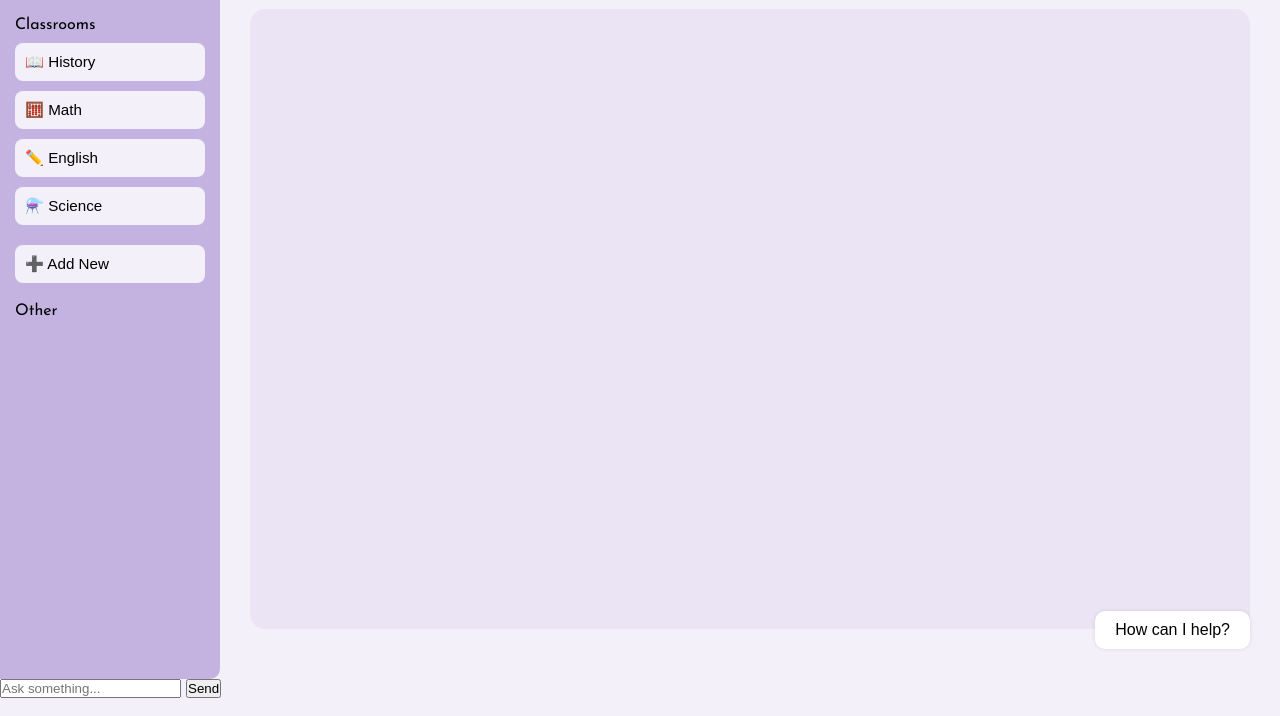
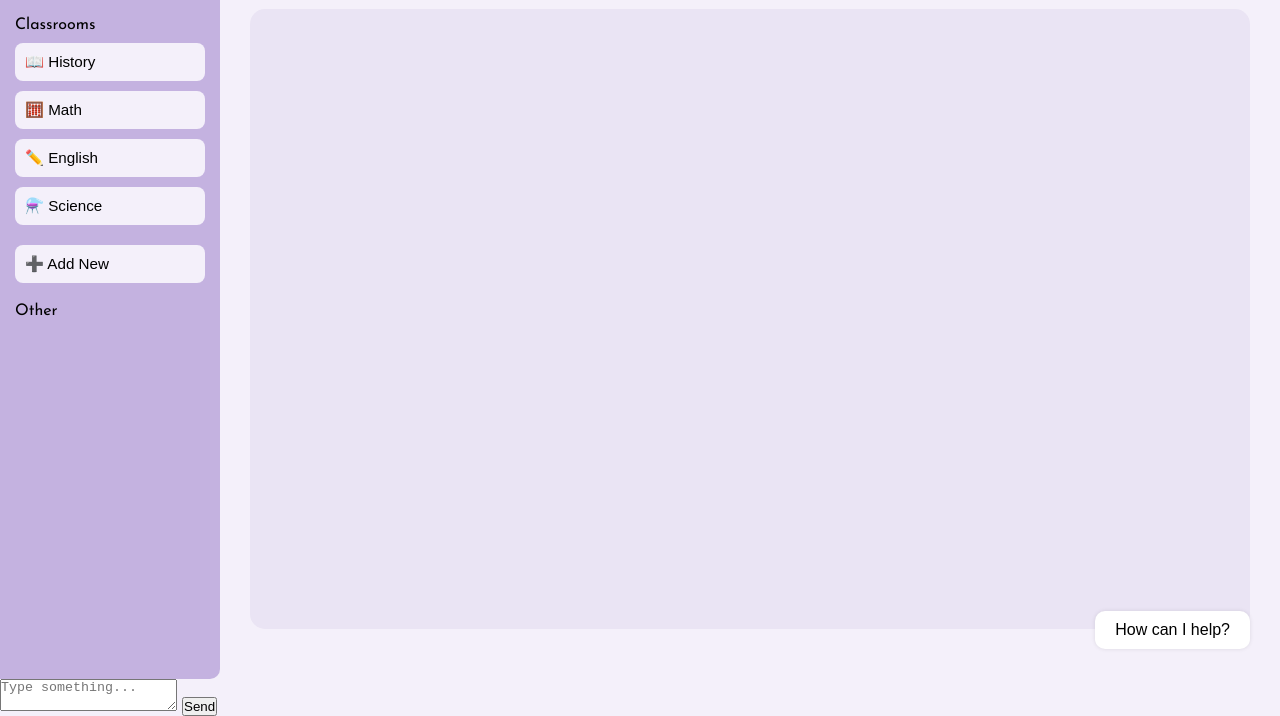
Before and after one commit to Trevorcofc/aiedu, a plain HTML site: page src/pages/student_dash/index.html in a window 1280 px wide. Shown: the part 121-837 px from the top of the page. Drawn offline with Linux system fonts and the light colour scheme.

Commit message:
Update index.html

```diff
--- a/src/pages/student_dash/index.html
+++ b/src/pages/student_dash/index.html
@@ -41,12 +41,11 @@
     </main>
   </div>
   <div class="chat-box">
-  <div id="chat-log"></div>
-  <form onsubmit="handleChat(event)">
-    <input type="text" id="user-input" placeholder="Ask something..." required />
-    <button type="submit">Send</button>
-  </form>
-    </div>
+  <textarea id="userInput" placeholder="Type something..."></textarea>
+  <button onclick="sendMessage()">Send</button>
+  <pre id="response"></pre>
+</div>
+
 
     <script src="../../js/chat.js"></script>
 
```
